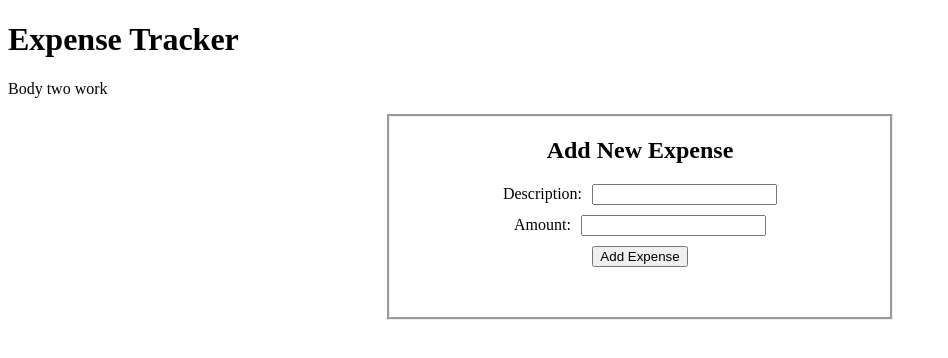
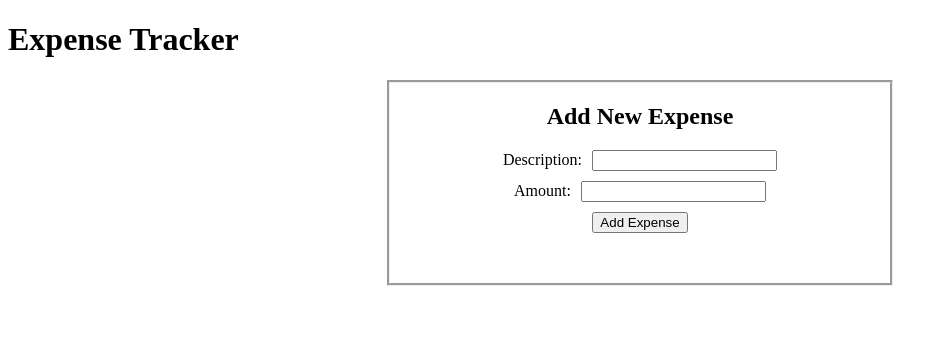
Before and after one commit to brxtz/expense-tracker, an Angular app: page / in a window 1280 px wide. Shown: the top 358 px of the page, without its empty margins (0-948 px from the left). Built offline with nearby package versions, Linux system fonts and the light colour scheme.

Commit message:
removed commented code

```diff
--- a/src/app/expense/body-two/body-two.component.html
+++ b/src/app/expense/body-two/body-two.component.html
@@ -1,27 +1,3 @@
-<!-- <mat-card>
-  <form (submit)="onAddExpense(expenseForm)" #expenseForm = "ngForm">
-    <mat-form-field>
-      <input matInput
-      type="text"
-      name="description"
-      ngModel required minlength="3"
-      #description= "ngModel">
-      <mat-error *ngIf="description.invalid">Invalid operation please enter in a field</mat-error>
-    </mat-form-field>
-    <mat-form-field>
-      <input matInput
-      type="number"
-      name="amount"
-      ngModel required #amount="ngModel">
-      <mat-error *ngIf="amount.invalid">Invalid operation please enter in a field</mat-error>
-    </mat-form-field>
-    <button mat-raised-button
-    color="primary"
-    type="submit">Save</button>
-  </form>
-</mat-card>-->
-<p>Body two work</p>
-<!-- body-two.component.html -->
 <div class="form-container">
   <h2>Add New Expense</h2>
   <form (ngSubmit)="onAddExpense(expenseForm)" #expenseForm="ngForm">
```
